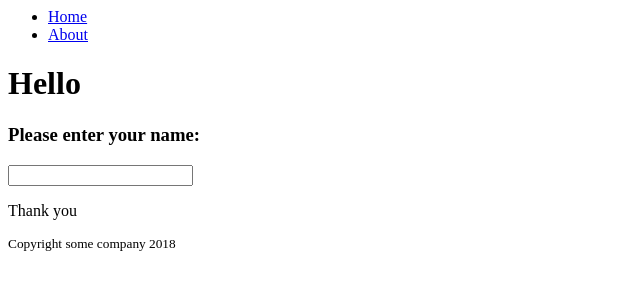
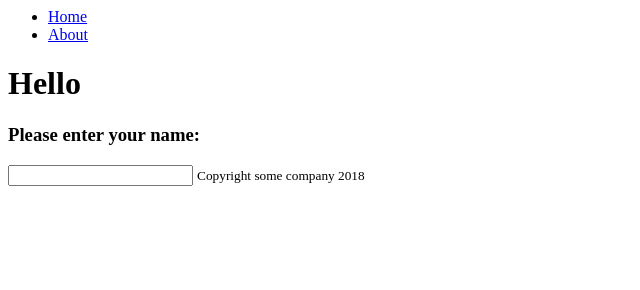
Before and after one commit to SlawomirRTemp/greeter, a plain HTML site: page index.html in a window 1280 px wide. Shown: the whole page, without its empty margins (0-640 px from the left). Drawn offline with Linux system fonts and the light colour scheme.

Commit message:
Removed the thank you line

```diff
--- a/index.html
+++ b/index.html
@@ -12,7 +12,6 @@
 	<h1> Hello </h1>
 	<h3>Please enter your name:</h3>
 	<input type="text" name="uname">
-	<p>Thank you</p>
 	<small>Copyright some company 2018</small>
 </body>
 </html>
```
